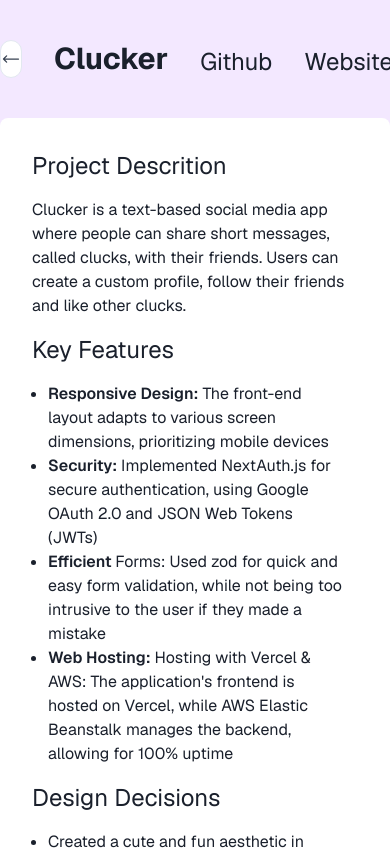
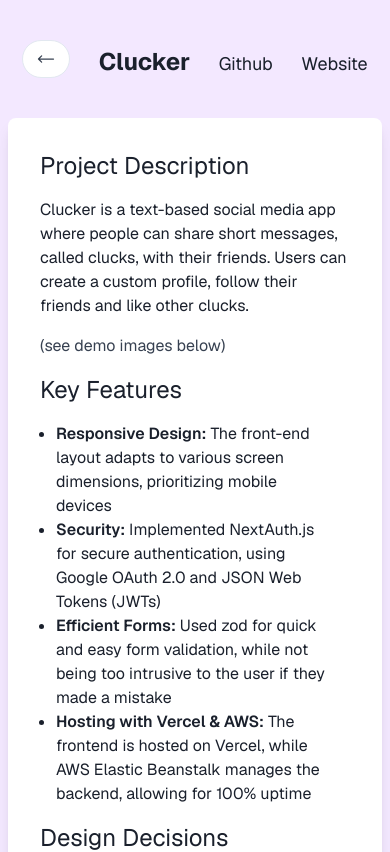
Before and after one commit to Owen-Allen/portfolio, a Next.js app: page /clucker in a window 390 px wide. Shown: the top 852 px of the page. Built offline with nearby package versions, Linux system fonts and the light colour scheme.

Commit message:
improved mobile design

```diff
--- a/app/bookstore-web-app/page.tsx
+++ b/app/bookstore-web-app/page.tsx
@@ -8,16 +8,16 @@
 
 export default function Bookstore() {
     return (
-        <div className="w-full flex flex-col justify-center items-center">
+        <div className="px-2 w-full flex flex-col justify-center items-center">
 
             {/* desktop, row, images on left, description on right */}
             {/* mobile, col, description above, images below */}
 
-            <div className="flex w-full sm:w-10/12 flex-row items-center justify-start space-x-8 m-10">
+            <div className="flex w-full sm:w-10/12 flex-row items-center sm:space-x-8 sm:justify-normal justify-around m-10">
                 <BackButton />
-                <Link className="text-3xl font-bold" href="/bookstore-web-app"> Bookstore Web App </Link>
-                <Link className="text-2xl mt-auto" href="https://github.com/Owen-Allen/bookstore-webapp"> Github </Link>
-                <Link className="text-2xl mt-auto" href="https://bookstore-webapp.vercel.app/"> Website </Link>
+                <Link className="text-base sm:text-3xl font-bold" href="/bookstore-web-app"> Bookstore Web App</Link>
+                <Link className="text-base sm:text-2xl" href="https://github.com/Owen-Allen/bookstore-webapp"> Github </Link>
+                <Link className="text-base sm:text-2xl" href="https://bookstore-webapp.vercel.app/"> Website </Link>
 
             </div>
             <div className="relative flex flex-col-reverse sm:flex-row w-full sm:w-10/12">
@@ -25,14 +25,14 @@
 
                 {/* images */}
                 {/* <div className="flex flex-col w-full sm:w-1/3 h-screen bg-red-100"> */}
-                <div className="flex flex-col space-y-2 px-8">
+                <SimpleGrid className="flex justify-center sm:mt-0 mt-4 sm:space-y-0 space-y-4 mx-4" columns={{ sm: 1, md: 2 }} spacing={2}>
 
                     <Link href="/bookstore-web-app/home.jpg"><Image className="shadow-lg rounded-md" src="/bookstore-web-app/home.jpg" width={400} height={240} alt="Image of Bookstore home page" /></Link>
                     <Link href="/bookstore-web-app/browse.jpg"><Image className="shadow-lg rounded-md" src="/bookstore-web-app/browse.jpg" width={400} height={240} alt="Image of Bookstore browse page" /></Link>
                     <Link href="/bookstore-web-app/book.jpg"><Image className="shadow-lg rounded-md" src="/bookstore-web-app/book.jpg" width={400} height={240} alt="Image of Bookstore book page" /></Link>
                     <Link href="/bookstore-web-app/checkout.jpg"><Image className="shadow-lg rounded-md" src="/bookstore-web-app/checkout.jpg" width={400} height={240} alt="Image of Bookstore checkout page" /></Link>
 
-                </div>
+            </SimpleGrid>
                 {/* </div> */}
 
                 <section className="w-full flex flex-col p-8 sm:w-2/3 bg-white rounded-lg shadow-lg">
@@ -40,7 +40,11 @@
                         Project Description
                     </h2>
                     <p className="py-4">
-                        An online bookstore application with a featuring a Hero Page, a Browse page, individual book pages, and an efficient checkout system.                    </p>
+                        An online bookstore application with a featuring a Hero Page, a Browse page, individual book pages, and an efficient checkout system.
+                    </p>
+
+                    <p className="mb-4 text-gray-700 sm:hidden">(see demo images below)</p>
+
                     <h2 className="text-2xl">
                         Key Features
                     </h2>
--- a/app/clucker/page.tsx
+++ b/app/clucker/page.tsx
@@ -8,24 +8,21 @@
 
 export default function Clucker() {
     return (
-        <div className="w-full flex flex-col justify-center items-center">
+        <div className="px-2 w-full flex flex-col justify-center items-center">
 
             {/* desktop, row, images on left, description on right */}
             {/* mobile, col, description above, images below */}
 
-            <div className="flex w-full sm:w-10/12 flex-row items-center justify-start space-x-8 m-10">
+            <div className="flex w-full sm:w-10/12 flex-row items-end sm:space-x-8 sm:justify-normal justify-around m-10">
                 <BackButton />
-                <Link className=" text-3xl font-bold" href="/clucker"> Clucker</Link>
-                <Link className=" text-2xl mt-auto" href="https://github.com/Owen-Allen/clucker"> Github </Link>
-                <Link className=" text-2xl mt-auto" href="https://clucker.vercel.app/"          > Website </Link>
+                <Link className="text-2xl sm:text-3xl font-bold" href="/clucker"> Clucker</Link>
+                <Link className="text-lg sm:text-2xl" href="https://github.com/Owen-Allen/clucker"> Github </Link>
+                <Link className="text-lg sm:text-2xl" href="https://clucker.vercel.app/"          > Website </Link>
+            </div>
 
-            </div>
             <div className="relative flex flex-col-reverse sm:flex-row w-full sm:w-10/12">
-
-
                 {/* images */}
-                {/* <div className="flex flex-col w-full sm:w-1/3 h-screen bg-red-100"> */}
-                <SimpleGrid className="px-4" columns={{ sm: 1, md: 2 }} spacing={2}>
+                <SimpleGrid className="flex justify-center sm:mt-0 mt-4 sm:space-y-0 space-y-4 mx-4" columns={{ sm: 1, md: 2 }} spacing={2}>
 
                     <Link href="/clucker/login.jpg"><Image className="shadow-lg rounded-md" src="/clucker/login.jpg" width={200} height={240} alt="Clucker login" /></Link>
                     <Link href="/clucker/feed.jpg"><Image className="shadow-lg rounded-md" src="/clucker/feed.jpg" width={200} height={240} alt="Clucker feed" /></Link>
@@ -33,24 +30,24 @@
                     <Link href="/clucker/profile.jpg"><Image className="shadow-lg rounded-md" src="/clucker/profile.jpg" width={200} height={240} alt="Clucker profile" /></Link>
 
                 </SimpleGrid>
-                {/* </div> */}
 
                 <section className="w-full flex flex-col p-8 sm:w-2/3 bg-white rounded-lg shadow-lg">
                     <h2 className="text-2xl">
-                        Project Descrition
+                        Project Description
                     </h2>
                     <p className="py-4">
                     Clucker is a text-based social media app where people can share short messages, called clucks, with their friends.
                     Users can create a custom profile, follow their friends and like other clucks.
                     </p>
+                    <p className="mb-4 text-gray-700 sm:hidden">(see demo images below)</p>
                     <h2 className="text-2xl">
                         Key Features
                     </h2>
                     <ul className="p-4 list-disc">
                         <li><span className="font-semibold">Responsive Design:</span> The front-end layout adapts to various screen dimensions, prioritizing mobile devices</li>
                         <li><span className="font-semibold">Security:</span> Implemented NextAuth.js for secure authentication, using Google OAuth 2.0 and JSON Web Tokens (JWTs)</li>
-                        <li><span className="font-semibold">Efficient </span>Forms: Used zod for quick and easy form validation, while not being too intrusive to the user if they made a mistake </li>
-                        <li><span className="font-semibold">Web Hosting:</span> Hosting with Vercel & AWS: The application&apos;s frontend is hosted on Vercel, while AWS Elastic Beanstalk manages the backend, allowing for 100% uptime</li>
+                        <li><span className="font-semibold">Efficient Forms:</span> Used zod for quick and easy form validation, while not being too intrusive to the user if they made a mistake </li>
+                        <li><span className="font-semibold">Hosting with Vercel & AWS:</span> The frontend is hosted on Vercel, while AWS Elastic Beanstalk manages the backend, allowing for 100% uptime</li>
                     </ul>
 
 
--- a/app/image-stitcher/page.tsx
+++ b/app/image-stitcher/page.tsx
@@ -37,7 +37,7 @@
 
                 <section className="w-full flex flex-col p-8 sm:w-2/3 bg-white rounded-lg shadow-lg">
                     <h2 className="text-2xl">
-                        Project Descrition
+                        Project Description
                     </h2>
                     <p className="py-4">
                     Clucker is a text-based social media app where people can share short messages, called clucks, with their friends.
--- a/app/photo-notes/page.tsx
+++ b/app/photo-notes/page.tsx
@@ -6,21 +6,21 @@
 
 export default function Clucker() {
     return (
-        <div className="w-full flex flex-col justify-center items-center">
+        <div className="px-2 w-full flex flex-col justify-center items-center">
 
             {/* desktop, row, images on left, description on right */}
             {/* mobile, col, description above, images below */}
 
-            <div className="flex w-full sm:w-10/12 flex-row items-center justify-start space-x-8 m-10">
+            <div className="flex w-full sm:w-10/12 flex-row items-end space-x-8 sm:justify-normal m-10">
                 <BackButton />
-                <Link className=" text-3xl font-bold" href="/photo-notes"> photo-notes </Link>
-                <Link className=" text-2xl mt-auto" href="https://github.com/Owen-Allen/photo-notes"> Github </Link>
+                <Link className="text-2xl sm:text-3xl font-bold" href="/photo-notes"> photo-notes </Link>
+                <Link className="text-lg sm:text-2xl" href="https://github.com/Owen-Allen/photo-notes"> Github </Link>
             </div>
             <div className="relative flex flex-col-reverse sm:flex-row w-full sm:w-10/12">
 
 
                 {/* images */}
-                <div className="flex flex-col py-auto px-4">
+                <div className="flex flex-col py-auto sm:py-0 py-4 px-4">
                     <video
                         width="960"
                         height="540"
@@ -32,7 +32,7 @@
 
                 <section className="w-full flex flex-col p-8 sm:w-2/3 bg-white rounded-lg shadow-lg">
                     <h2 className="text-2xl">
-                        Project Descrition
+                        Project Description
                     </h2>
                     <p className="py-4">
                         photo-notes is a tool that makes it easier to insert screenshots into your Markdown files. The script works by monitoring the user&apos;s
@@ -40,10 +40,11 @@
                         added to your notes.
                         <br />
                         <br />
-                        During my lectures I would often take notes in Markdown and I wanted to include the diagrams my professors created directly in my notes.
+                        During my lectures I often wanted to include the diagrams my professors created directly in my notes.
                         I found that trying to add the images myself during class was time-consuming and would cause me to fall behind, so I created a script to do it instead.
                     </p>
 
+                    <p className="mb-4 text-gray-700 sm:hidden">(see demo video below)</p>
 
                     <h2 className="text-2xl">
                         Key Features
--- a/app/restaurant-web-app/page.tsx
+++ b/app/restaurant-web-app/page.tsx
@@ -8,24 +8,23 @@
 
 export default function Restaurant() {
     return (
-        <div className="w-full flex flex-col justify-center items-center">
+        <div className="px-2 w-full flex flex-col justify-center items-center">
 
             {/* desktop, row, images on left, description on right */}
             {/* mobile, col, description above, images below */}
 
-            <div className="flex w-full sm:w-10/12 flex-row items-center justify-start space-x-8 m-10">
+            <div className="flex w-full sm:w-10/12 flex-row items-center sm:items-end sm:space-x-8 sm:justify-normal justify-around m-10">
                 <BackButton />
-                <Link className="text-3xl font-bold" href="/restaurant-app"> Restaurant Web App </Link>
-                <Link className="text-2xl mt-auto" href="https://github.com/Owen-Allen/restaurant-app"> Github </Link>
-                <Link className="text-2xl mt-auto" href="https://restaurant-app-e9w4.onrender.com/"> Website </Link>
-
+                <Link className="text-base sm:text-3xl font-bold" href="/restaurant-app"> Restaurant Web App </Link>
+                <Link className="text-base sm:text-2xl" href="https://github.com/Owen-Allen/restaurant-app"> Github </Link>
+                <Link className="text-base sm:text-2xl" href="https://restaurant-app-e9w4.onrender.com/"> Website </Link>
             </div>
             <div className="relative flex flex-col-reverse sm:flex-row w-full sm:w-10/12">
 
 
                 {/* images */}
                 {/* <div className="flex flex-col w-full sm:w-1/3 h-screen bg-red-100"> */}
-                <div className="flex flex-col space-y-2 px-8">
+                <div className="flex flex-col space-y-2 sm:py-0 py-4 px-4 sm:px-8">
 
                     <Link href="/restaurant-web-app/order_page.jpg"><Image className="shadow-lg rounded-md" src="/restaurant-web-app/order_page.jpg" width={400} height={240} alt="Image of order" /></Link>
                     <Link href="/restaurant-web-app/user.jpg"><Image className="shadow-lg rounded-md" src="/restaurant-web-app/user.jpg" width={400} height={240} alt="Image of user table" /></Link>
@@ -40,8 +39,10 @@
                     </h2>
                     <p className="py-4">
                         A restaurant ordering application built with Node.JS and Express. Users can create a profile, order from different restaurants and view their previous orders within their profile.
+                    </p>
 
-                    </p>
+                    <p className="mb-4 text-gray-700 sm:hidden">(see demo images below)</p>
+
                     <h2 className="text-2xl">
                         Key Features
                     </h2>
```
